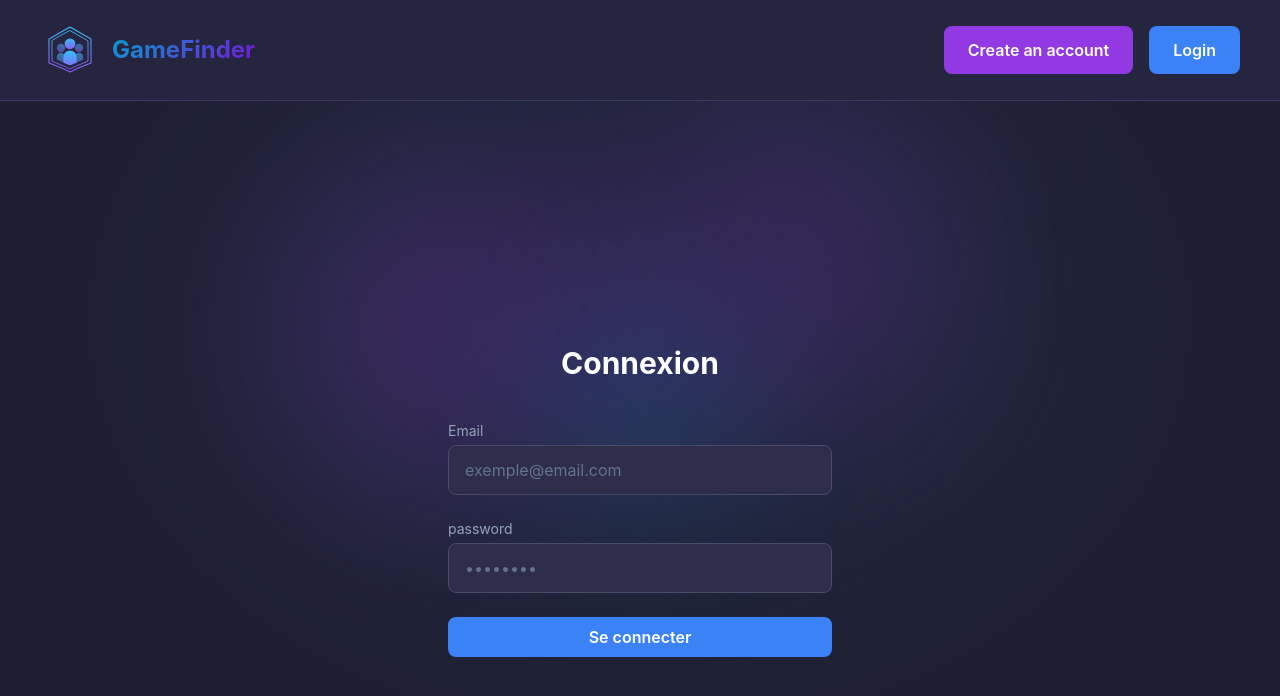
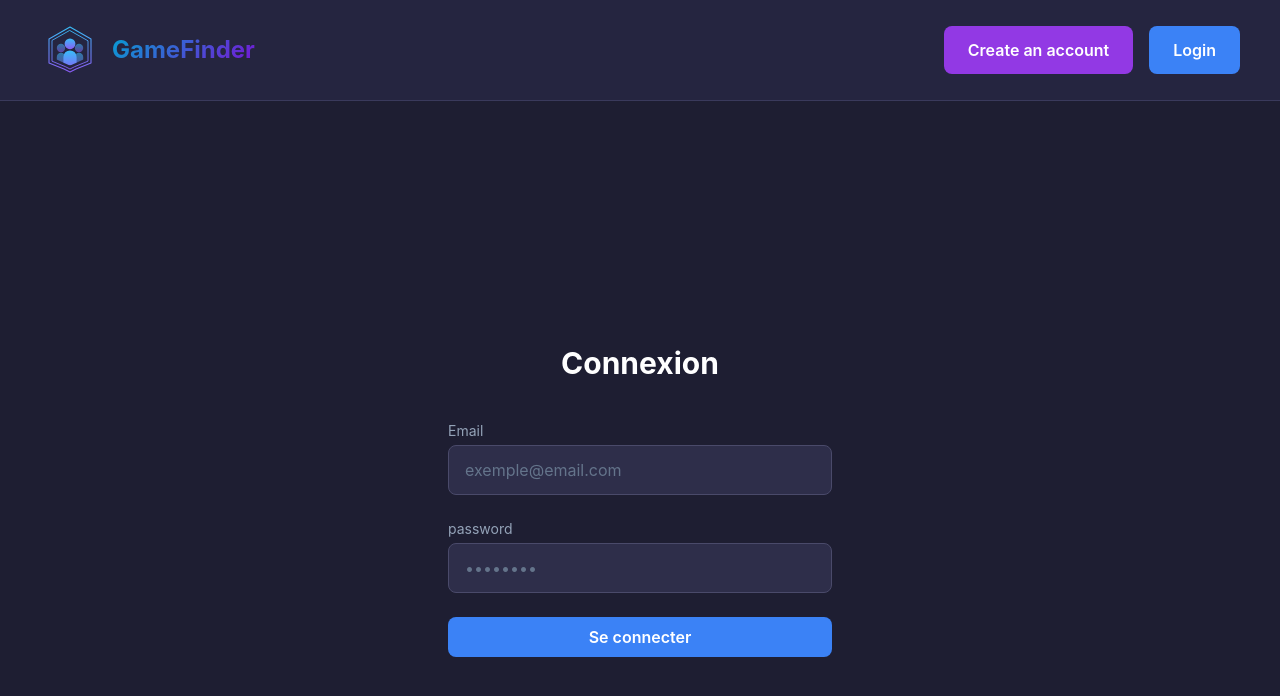
Before and after one commit to gaesteve42/ft-transcendence, a React (Vite) app in the folder frontend/: page /login in a window 1280 px wide. Shown: the top 696 px of the page. Built offline with nearby package versions, Linux system fonts and the light colour scheme.

Commit message:
delete layout for pages, will redo later with better ideas.

```diff
--- a/frontend/src/components/layout/Layout.tsx
+++ b/frontend/src/components/layout/Layout.tsx
@@ -4,40 +4,6 @@ import Header from './Header'
 function Layout() {
 	return (
 		<div className="min-h-screen flex flex-col bg-dark-900">
-			<div className="fixed inset-0 pointer-events-none overflow-hidden">
-				<div
-					className="absolute inset-0"
-					style={{
-						background:
-							'radial-gradient(ellipse at 50% 40%, rgba(80, 60, 120, 0.20) 0%, rgba(40, 80, 100, 0.15) 35%, transparent 65%)',
-					}}
-				/>
-				<div
-					className="absolute top-[10%] left-[15%] w-125 h-125"
-					style={{
-						background: 'radial-gradient(circle, #9239e4, transparent 75%)',
-						opacity: 0.25,
-						filter: 'blur(60px)',
-					}}
-				/>
-				<div
-					className="absolute top-[25%] left-[35%] w-100 h-100 ..."
-					style={{
-						background: 'radial-gradient(circle, #00bfff, transparent 50%)',
-						opacity: 0.25,
-						filter: 'blur(70px)',
-					}}
-				/>
-				<div
-					className="absolute top-[5%] left-[45%] w-110 h-110 ..."
-					style={{
-						background: 'radial-gradient(circle, #9239e4, transparent 80%)',
-						opacity: 0.25,
-						filter: 'blur(80px)',
-					}}
-				/>
-			</div>
-			{/* Contenu par dessus nos bloom */}
 			<Header />
 			<main className="flex-1 relative z-10">
 				<Outlet />
--- a/frontend/src/pages/Dashboard.tsx
+++ b/frontend/src/pages/Dashboard.tsx
@@ -22,7 +22,7 @@ function Dashboard() {
 							</p>
 						</div>
 						<Button variant="white" to="/steam-link">
-							Connecter Steam
+							Connecter à Steam
 						</Button>
 					</div>
 					{/* Library Card */}
@@ -39,7 +39,7 @@ function Dashboard() {
 						</Button>
 					</div>
 					{/* Session Card */}
-					<div className="md:col-span-2 rounded-xl p-px border border-dark-600  text-center hover:border-transparent hover:bg-linear-to-r hover:from-blue-500 hover:to-violet-500 transition-all hover:shadow-[0_0_30px_rgba(100,80,228,0.3)]">
+					<div className="md:col-span-2 rounded-xl p-px border border-dark-600 text-center hover:border-transparent hover:bg-linear-to-r hover:from-blue-500 hover:to-violet-500 transition-all hover:shadow-[0_0_30px_rgba(100,80,228,0.3)]">
 						<div className="bg-dark-800 rounded-[11px] p-8">
 							{' '}
 							{/* cette div nous permet de cacher le bloc entier de couleur afin d illuminer uniquement les contours*/}
@@ -47,11 +47,11 @@ function Dashboard() {
 								<h2 className="text-2xl font-bold text-gradient-main">Commencez maintenant</h2>
 								<p className="text-text-white leading-relaxed">
 									hébergez une session et inviter des amis, remplissez un formulaire sur vos envies et préférences, puis
-									laissez l'algorithme faire le reste ! il vous conseillera les jeux les plus adaptés selon les goûts de
-									chacun au sein de votre groupe d'amis.
+									laissez l'algorithme faire le reste ! il vous conseillera sur les jeux les plus adaptés selon les
+									goûts de chacun au sein de votre groupe d'amis.
 								</p>
 							</div>
-							<div className="grid grid-cols-2 gap-8">
+							<div className="grid md:grid-cols-2 gap-8 ">
 								<Button variant="white" to="/session">
 									Créer une session
 								</Button>
```
